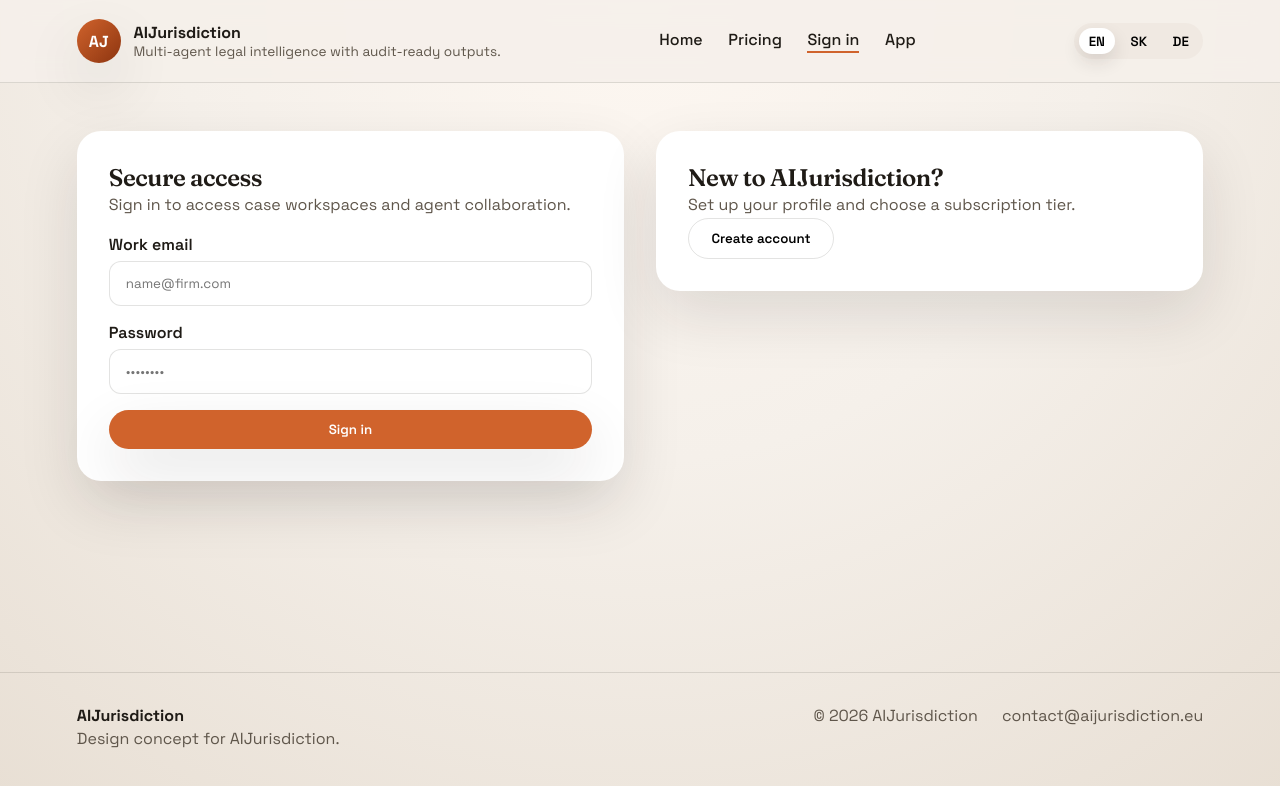
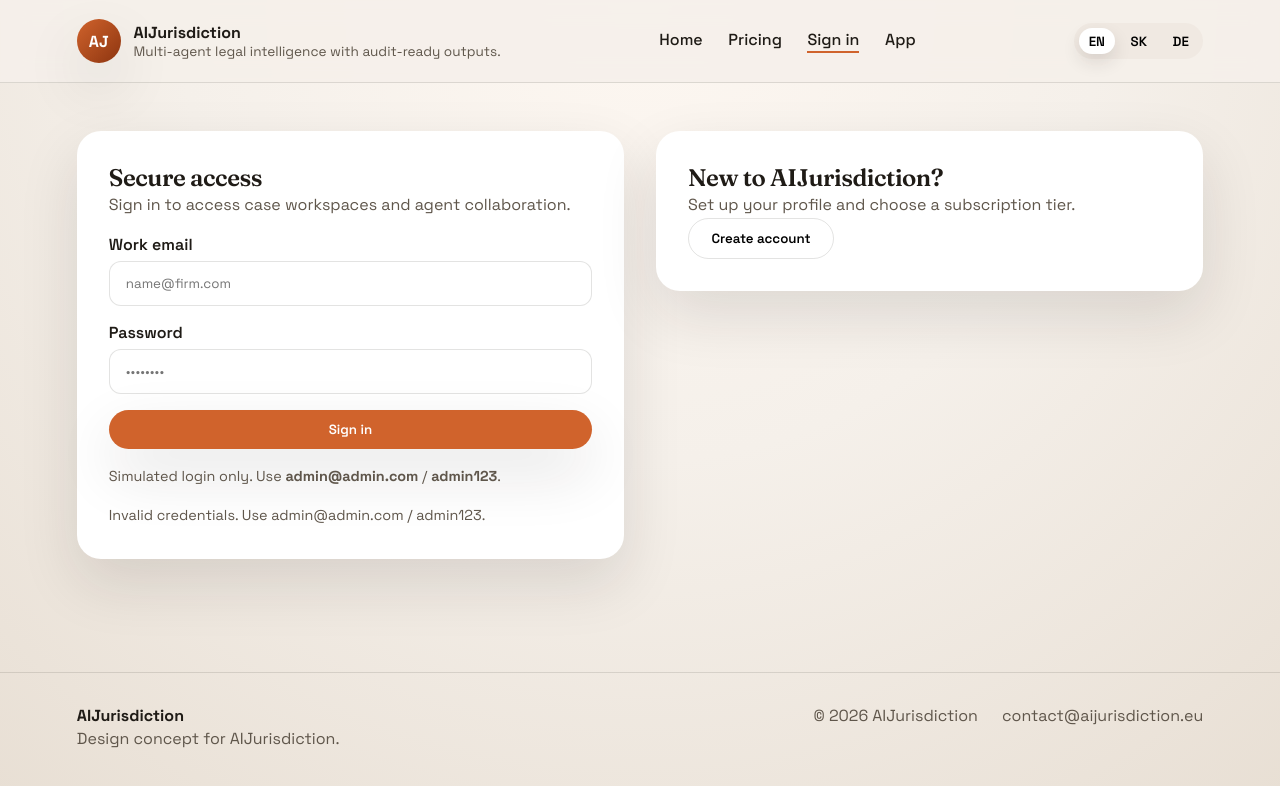
Before and after one commit to mmaideveloper/aijurisdictionagents, a React (Vite) app in the folder frontend/aijurisdictionfronend/: page /auth in a window 1280 px wide. Both pictures are taken after a click on the button "Sign in". Shown: the top 786 px of the page. Built offline with nearby package versions, Linux system fonts and the light colour scheme.

Commit message:
Add simulated frontend auth state

```diff
--- /dev/null
+++ b/frontend/aijurisdictionfronend/src/auth/mockAuth.tsx
@@ -0,0 +1,75 @@
+import React from "react";
+
+export interface MockUser {
+  email: string;
+  password: string;
+  name: string;
+}
+
+export const MOCK_USER: MockUser = {
+  email: "admin@admin.com",
+  password: "admin123",
+  name: "Admin"
+};
+
+export interface AuthState {
+  isAuthenticated: boolean;
+  user: Omit<MockUser, "password"> | null;
+}
+
+export interface AuthContextValue extends AuthState {
+  signIn: (email: string, password: string) => boolean;
+  signOut: () => void;
+}
+
+export function isValidCredentials(email: string, password: string): boolean {
+  return email === MOCK_USER.email && password === MOCK_USER.password;
+}
+
+const AuthContext = React.createContext<AuthContextValue | undefined>(undefined);
+
+export function AuthProvider({ children }: { children: React.ReactNode }) {
+  const [state, setState] = React.useState<AuthState>({
+    isAuthenticated: false,
+    user: null
+  });
+
+  const signIn = React.useCallback((email: string, password: string) => {
+    if (!isValidCredentials(email, password)) {
+      setState({ isAuthenticated: false, user: null });
+      return false;
+    }
+
+    setState({
+      isAuthenticated: true,
+      user: {
+        email: MOCK_USER.email,
+        name: MOCK_USER.name
+      }
+    });
+    return true;
+  }, []);
+
+  const signOut = React.useCallback(() => {
+    setState({ isAuthenticated: false, user: null });
+  }, []);
+
+  const value = React.useMemo(
+    () => ({
+      ...state,
+      signIn,
+      signOut
+    }),
+    [state, signIn, signOut]
+  );
+
+  return <AuthContext.Provider value={value}>{children}</AuthContext.Provider>;
+}
+
+export function useAuth(): AuthContextValue {
+  const context = React.useContext(AuthContext);
+  if (!context) {
+    throw new Error("useAuth must be used within an AuthProvider.");
+  }
+  return context;
+}
--- a/frontend/aijurisdictionfronend/src/main.tsx
+++ b/frontend/aijurisdictionfronend/src/main.tsx
@@ -3,15 +3,18 @@ import ReactDOM from "react-dom/client";
 import { BrowserRouter } from "react-router-dom";
 import App from "./App";
 import { LanguageProvider } from "./components/LanguageProvider";
+import { AuthProvider } from "./auth/mockAuth";
 import "./styles/theme.css";
 import "./styles/app.css";
 
 ReactDOM.createRoot(document.getElementById("root")!).render(
   <React.StrictMode>
     <LanguageProvider>
-      <BrowserRouter>
-        <App />
-      </BrowserRouter>
+      <AuthProvider>
+        <BrowserRouter>
+          <App />
+        </BrowserRouter>
+      </AuthProvider>
     </LanguageProvider>
   </React.StrictMode>
 );
--- a/frontend/aijurisdictionfronend/src/pages/Auth.tsx
+++ b/frontend/aijurisdictionfronend/src/pages/Auth.tsx
@@ -1,8 +1,33 @@
 import React from "react";
 import { useLanguage } from "../components/LanguageProvider";
+import { MOCK_USER, useAuth } from "../auth/mockAuth";
 
 const Auth: React.FC = () => {
   const { t } = useLanguage();
+  const { isAuthenticated, user, signIn, signOut } = useAuth();
+  const [email, setEmail] = React.useState("");
+  const [password, setPassword] = React.useState("");
+  const [message, setMessage] = React.useState<string | null>(null);
+  const [error, setError] = React.useState<string | null>(null);
+
+  const handleSignIn = () => {
+    const normalizedEmail = email.trim();
+    const ok = signIn(normalizedEmail, password);
+    if (!ok) {
+      setError("Invalid credentials. Use admin@admin.com / admin123.");
+      setMessage(null);
+      return;
+    }
+    setError(null);
+    setMessage(`Signed in as ${MOCK_USER.email}.`);
+  };
+
+  const handleSignOut = () => {
+    signOut();
+    setMessage("Signed out.");
+    setError(null);
+    setPassword("");
+  };
 
   return (
     <div className="page auth-page">
@@ -14,15 +39,47 @@ const Auth: React.FC = () => {
         <form className="form">
           <label>
             <span>{t("authEmail")}</span>
-            <input type="email" placeholder="name@firm.com" />
+            <input
+              type="email"
+              placeholder="name@firm.com"
+              value={email}
+              onChange={(event) => setEmail(event.target.value)}
+            />
           </label>
           <label>
             <span>{t("authPassword")}</span>
-            <input type="password" placeholder="••••••••" />
+            <input
+              type="password"
+              placeholder="••••••••"
+              value={password}
+              onChange={(event) => setPassword(event.target.value)}
+            />
           </label>
-          <button type="button" className="button primary full">
+          <button
+            type="button"
+            className="button primary full"
+            onClick={handleSignIn}
+          >
             {t("authSignIn")}
           </button>
+          <p className="hint">
+            Simulated login only. Use <strong>{MOCK_USER.email}</strong> /{" "}
+            <strong>{MOCK_USER.password}</strong>.
+          </p>
+          {error ? (
+            <p className="hint" role="alert">
+              {error}
+            </p>
+          ) : null}
+          {message ? <p className="hint">{message}</p> : null}
+          {isAuthenticated ? (
+            <div className="hint">
+              Signed in as <strong>{user?.name ?? MOCK_USER.name}</strong>.{" "}
+              <button type="button" className="button ghost" onClick={handleSignOut}>
+                Reset session
+              </button>
+            </div>
+          ) : null}
         </form>
       </section>
       <section className="auth-aside">
```
Also changed, not shown: 3 other files (tests, documents, lock files or other folders).
